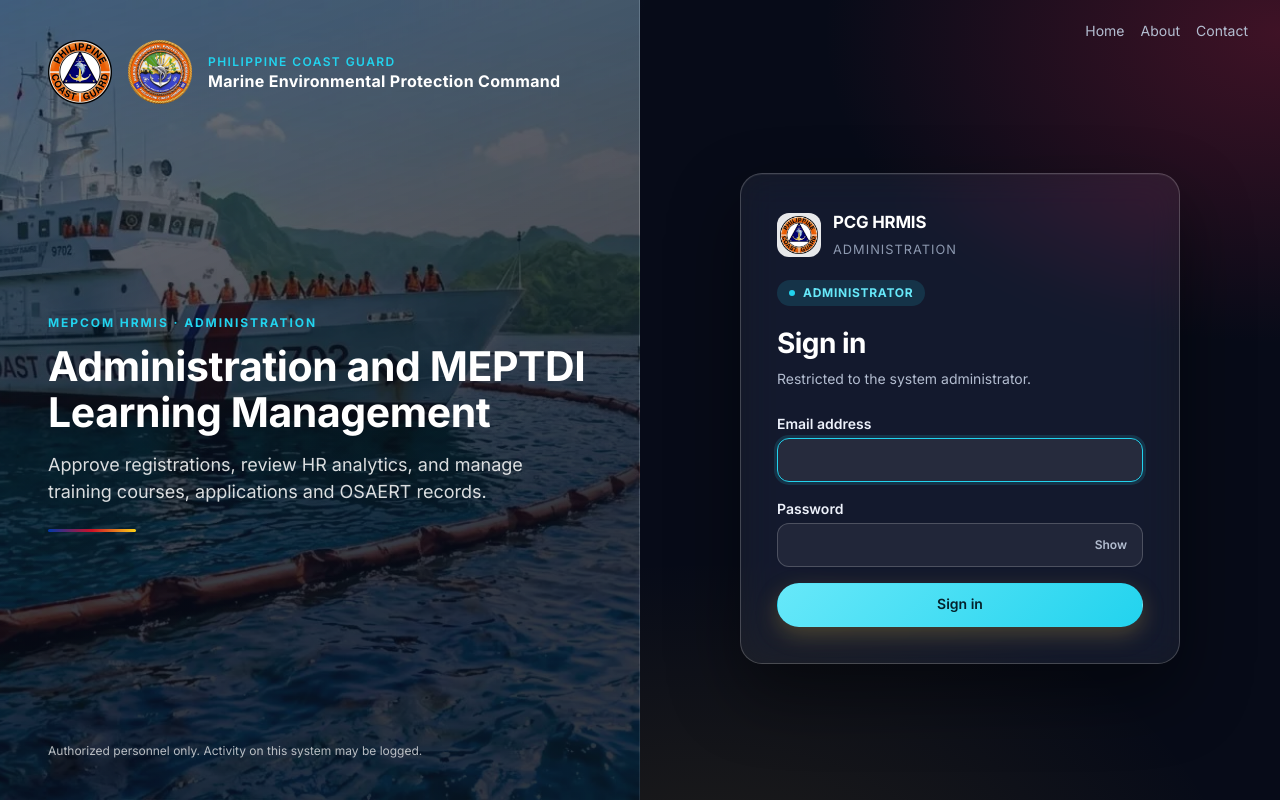
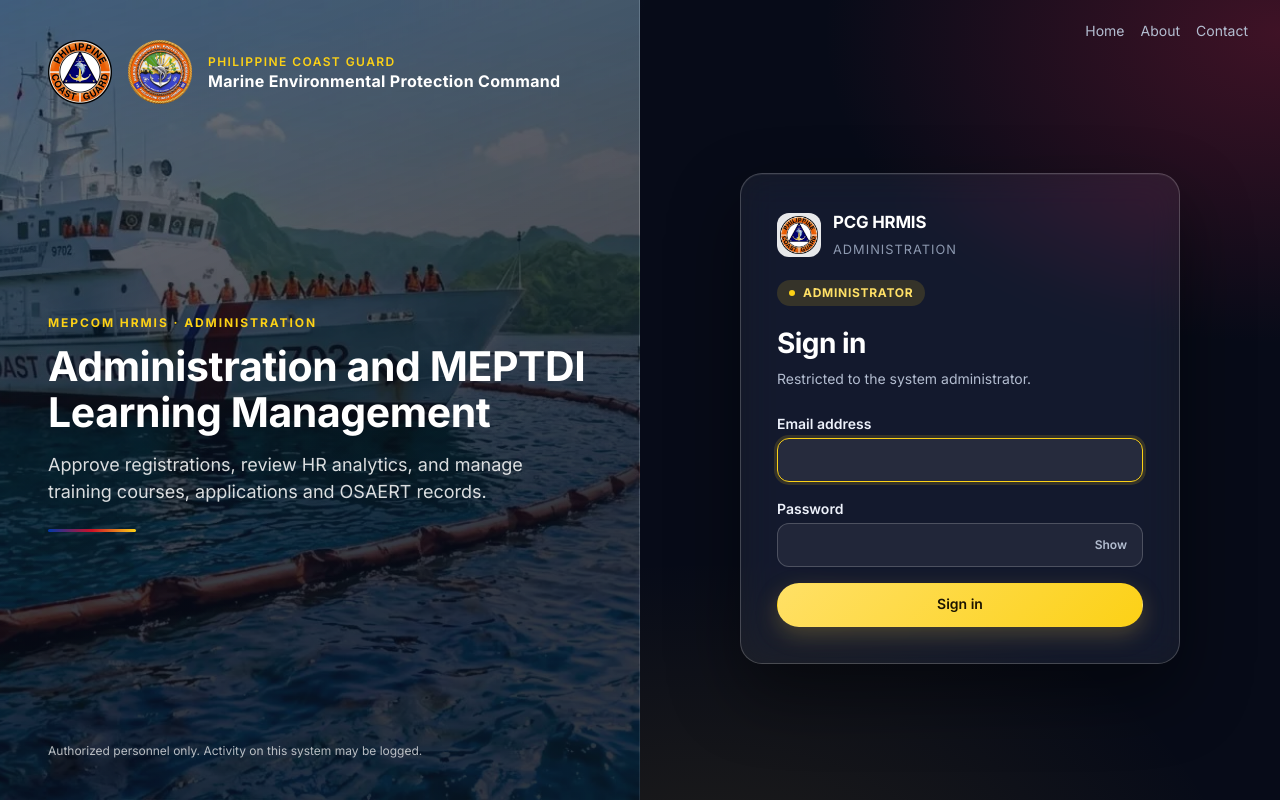
Before and after one commit to cosuke23/PCG_CORE, a Laravel app: page /admin/login in a window 1280 px wide. Run offline with Laravel 12, Linux system fonts and the light colour scheme.

Commit message:
Use the Philippine flag colours for the admin console accent
The console's accent moves from cyan to the flag: sun yellow (#FCD116) for
buttons, active navigation, highlights and chart lines in the dark theme,
flag blue (#0038A8) in the light theme. The dashboard charts lead with flag
yellow, blue and red, the avatar and unit bars use the flag gradient, and the
admin sign-in pages take the same yellow accent. Status colours are unchanged.

Co-Authored-By: Claude Opus 5.5 <noreply@anthropic.com>

```diff
--- a/public/css/pcg-glass.css
+++ b/public/css/pcg-glass.css
@@ -86,15 +86,16 @@ body.pcg-glass {
     color: var(--g-text);
 }
 
-/* admin sign-in pages (pcg-glass--console): same glass, the console's cyan accent */
+/* admin sign-in pages (pcg-glass--console): same glass, the console's flag accent
+   (sun yellow, like its dark theme; cyan until 2026-11-20) */
 body.pcg-glass.pcg-glass--console {
-    --g-accent: #22d3ee;
-    --g-accent-strong: #67e8f9;
-    --g-accent-ink: #04212b;
-    --g-accent-soft: rgba(34, 211, 238, 0.14);
-    --g-accent-line: rgba(34, 211, 238, 0.45);
+    --g-accent: #fcd116;
+    --g-accent-strong: #ffe066;
+    --g-accent-ink: #1b1400;
+    --g-accent-soft: rgba(252, 209, 22, 0.14);
+    --g-accent-line: rgba(252, 209, 22, 0.45);
 }
-.pcg.pcg-glass--console .pcg-btn--primary, .pcg.pcg-glass--console a.pcg-btn--primary { box-shadow: 0 8px 22px rgba(34, 211, 238, 0.22); }
+.pcg.pcg-glass--console .pcg-btn--primary, .pcg.pcg-glass--console a.pcg-btn--primary { box-shadow: 0 8px 22px rgba(252, 209, 22, 0.22); }
 
 .pcg-glass [hidden] { display: none !important; }
 .pcg-glass ::selection { background: rgba(226, 187, 69, 0.35); color: #fff; }
--- a/public/js/admin-dashboard.js
+++ b/public/js/admin-dashboard.js
@@ -42,11 +42,11 @@
     /* ---------------- charts ---------------- */
     var charts = [];
     function palette(n) {
-        // cyan-led sequence that reads on both themes
+        // flag-led sequence (yellow / blue / red first) that reads on both themes
         var dark = document.documentElement.getAttribute('data-theme') !== 'light';
         var base = dark
-            ? ['#22d3ee', '#818cf8', '#5ad48f', '#f5b84b', '#f8877c', '#c084fc', '#38bdf8', '#a3e635', '#fb7185', '#94a3b8']
-            : ['#0e7490', '#4f46e5', '#15803d', '#b45309', '#b42318', '#7e22ce', '#0369a1', '#4d7c0f', '#be123c', '#475569'];
+            ? ['#fcd116', '#6f97ff', '#ff5a6e', '#5ad48f', '#f5b84b', '#c084fc', '#38bdf8', '#a3e635', '#fb7185', '#94a3b8']
+            : ['#0038a8', '#ce1126', '#b58900', '#15803d', '#b45309', '#7e22ce', '#0369a1', '#4d7c0f', '#be123c', '#475569'];
         var out = [];
         for (var i = 0; i < n; i++) out.push(base[i % base.length]);
         return out;
```
Also changed, not shown: CLAUDE.md (+3 -3 lines), public/css/pcg-console.css (+36 -0 lines).
